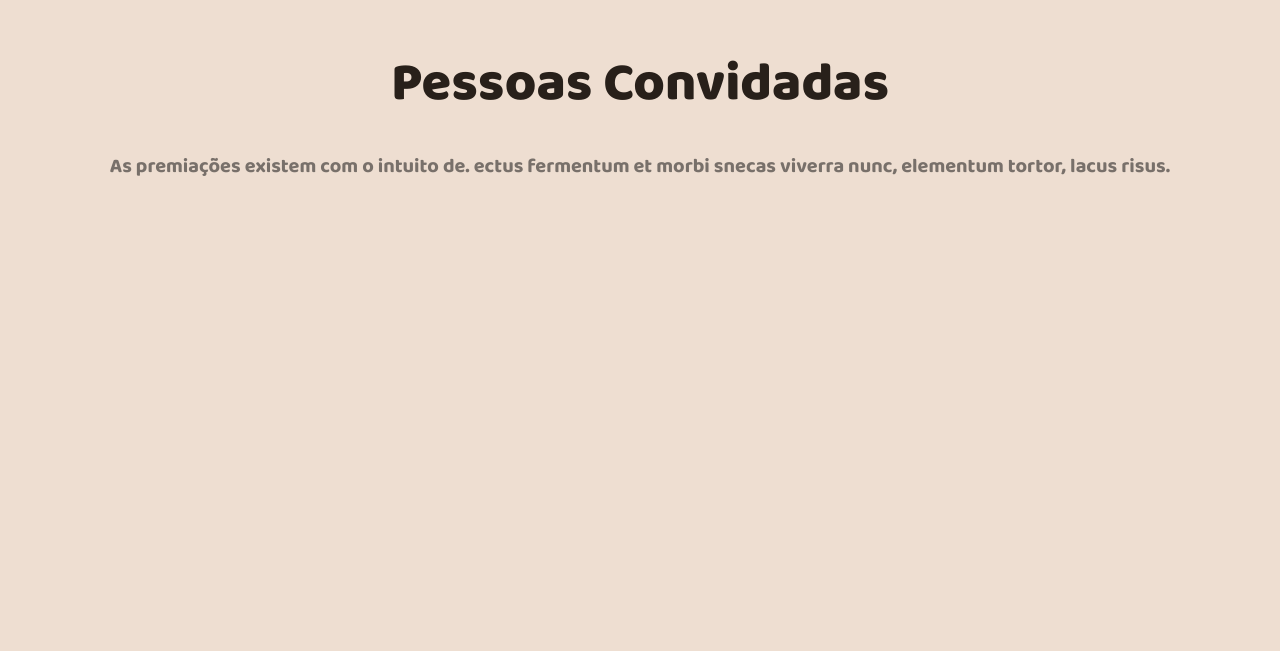
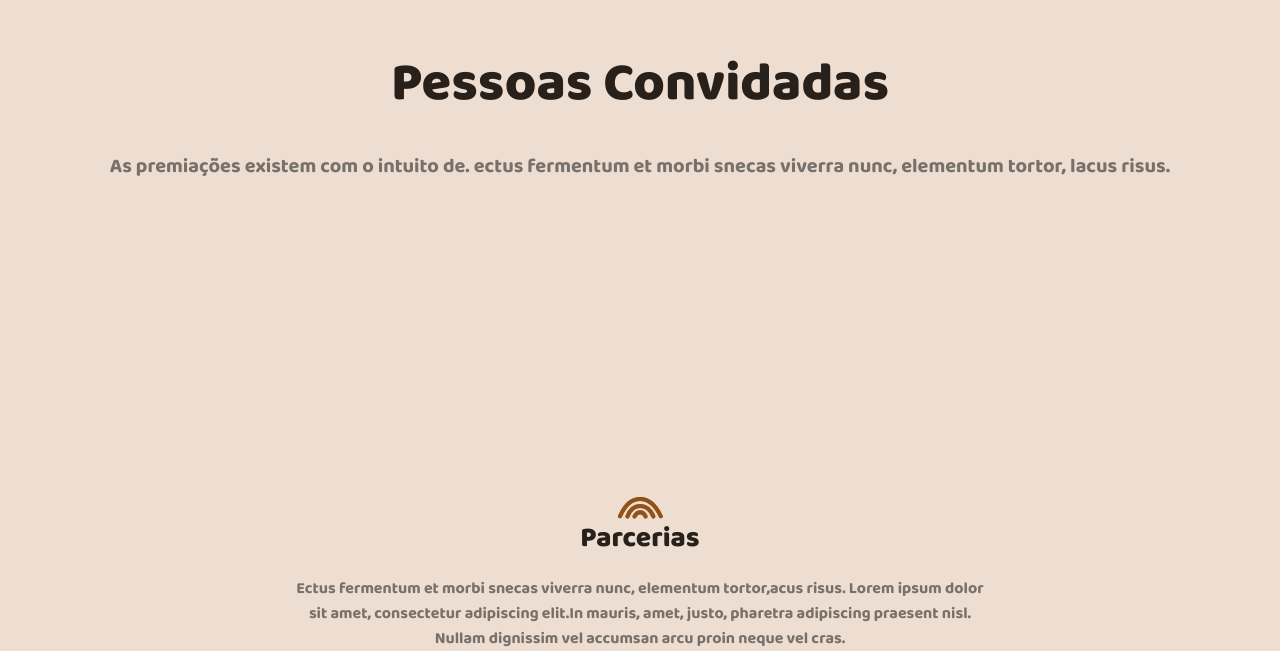
Before and after one commit to CITi-UFPE/hackapride_2022, a React (Create React App) app: page / in a window 1280 px wide. Shown: the part 1908-2559 px from the top of the page. Before the commit the page ends 2400 px from the top, so only its background shows below. Built offline with nearby package versions, Linux system fonts and the light colour scheme.

Commit message:
feature(partners-section): started page

```diff
--- a/src/App.tsx
+++ b/src/App.tsx
@@ -1,6 +1,6 @@
 import { ThemeProvider } from 'styled-components';
 import {
-  Awards, Navbar, Guests, HomePage,
+  Awards, Navbar, Guests, HomePage, PartnersSection,
 } from './components';
 import { GlobalStyle } from './styles/global';
 import { theme } from './styles/theme';
@@ -12,5 +12,6 @@ export const App: React.FC = () => (
     <Awards />
     <Guests />
     <GlobalStyle />
+    <PartnersSection />
   </ThemeProvider>
 );
--- a/src/components/PartnersSection/index.tsx
+++ b/src/components/PartnersSection/index.tsx
@@ -1,11 +1,28 @@
 import React from 'react';
 
 import {
+  Infos,
   Container,
 } from './style';
 
+import sectionsRainbow from '../../assets/sectionsRainbow.svg';
+
+import { OutsideContainer } from '../../styles/globalComponents';
+
 export const PartnersSection: React.FC = () => (
-  <Container>
-    <p>dskajfhkasjhfa</p>
-  </Container>
+  <Infos>
+    <OutsideContainer>
+      <Container>
+        <img src={sectionsRainbow} alt="rainbow" />
+        <h3>Parcerias</h3>
+        <p>
+          Ectus fermentum et morbi snecas viverra nunc,
+          elementum tortor,acus risus.  Lorem ipsum dolor sit amet,
+          consectetur adipiscing elit.In mauris, amet, justo,
+          pharetra adipiscing praesent nisl. Nullam dignissim
+          vel accumsan arcu proin neque vel cras.
+        </p>
+      </Container>
+    </OutsideContainer>
+  </Infos>
 );
--- a/src/components/PartnersSection/style.ts
+++ b/src/components/PartnersSection/style.ts
@@ -1,3 +1,24 @@
 import styled from 'styled-components';
+import { theme } from '../../styles/theme';
 
-export const Container = styled.div``;
+export const Infos = styled.div`
+  h3 {
+    font-size: 28px;
+    font-weight: 600;
+    color: ${(props) => props.theme.colors.sectionTitle};
+    margin: -20px;
+  }
+
+  p {
+    width: 60%;
+    margin-top: 35px;
+  }
+
+ text-align: center;
+`;
+
+export const Container = styled.div`
+  display: flex;
+  flex-direction: column;
+  align-items: center;
+`;
--- a/src/components/index.ts
+++ b/src/components/index.ts
@@ -2,10 +2,12 @@ import { HomePage } from './HomePage';
 import { Navbar } from './Navbar';
 import { Awards } from './Awards/Awards';
 import { Guests } from './Guests';
+import { PartnersSection } from './PartnersSection';
 
 export {
   Navbar,
   HomePage,
   Awards,
   Guests,
+  PartnersSection,
 };
--- a/src/styles/theme.ts
+++ b/src/styles/theme.ts
@@ -3,5 +3,6 @@ export const theme = {
     background: '#EEDED1',
     primary: '#28201A',
     text: '#78706A',
+    sectionTitle: '#28201A',
   },
 };
```
Also changed, not shown: src/assets/sectionsRainbow.svg (added).
